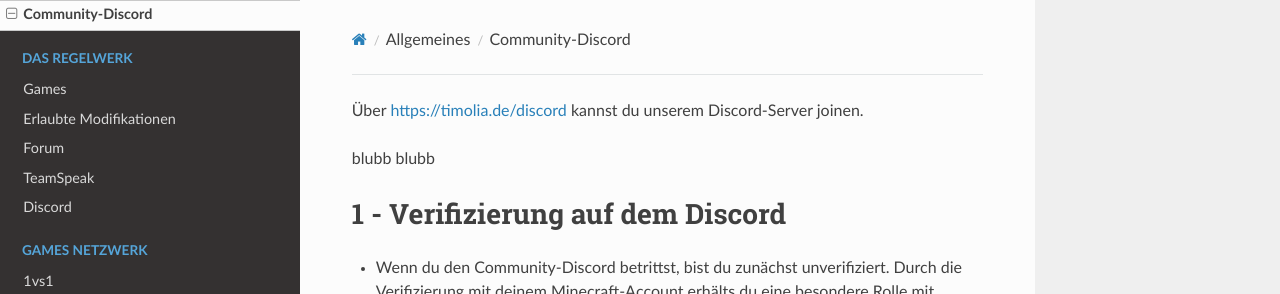
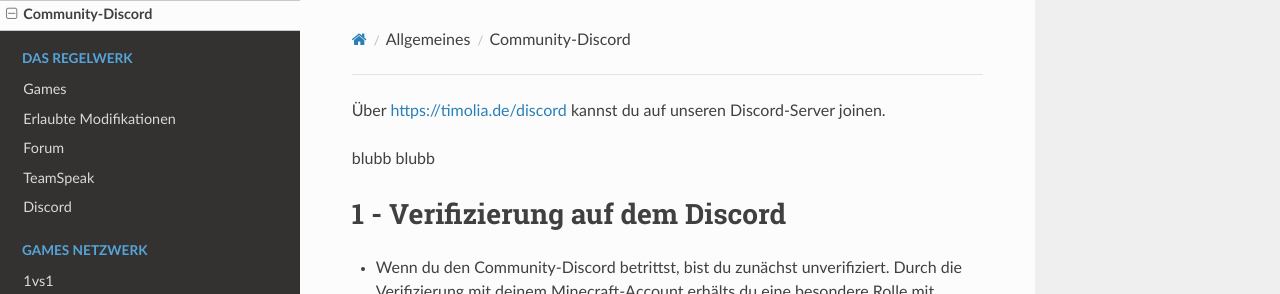
Before and after one commit to TimoliaDE/HowTo, an MkDocs documentation site: the page built from docs/discord.md, in a window 1280 px wide and 900 px high. Shown: the top 294 px of the window. Built offline with MkDocs 1.6.1, drawn with Linux system fonts in a browser that asks for light colours; nearby versions of some CDN libraries; old or Windows-style settings are respelled for this version of MkDocs.

Commit message:
Update discord.md

```diff
--- a/docs/discord.md
+++ b/docs/discord.md
@@ -1,4 +1,4 @@
-Über [https://timolia.de/discord](https://timolia.de/discord) kannst du unserem Discord-Server joinen.
+Über [https://timolia.de/discord](https://timolia.de/discord) kannst du auf unseren Discord-Server joinen.
 
 blubb blubb
 
```
